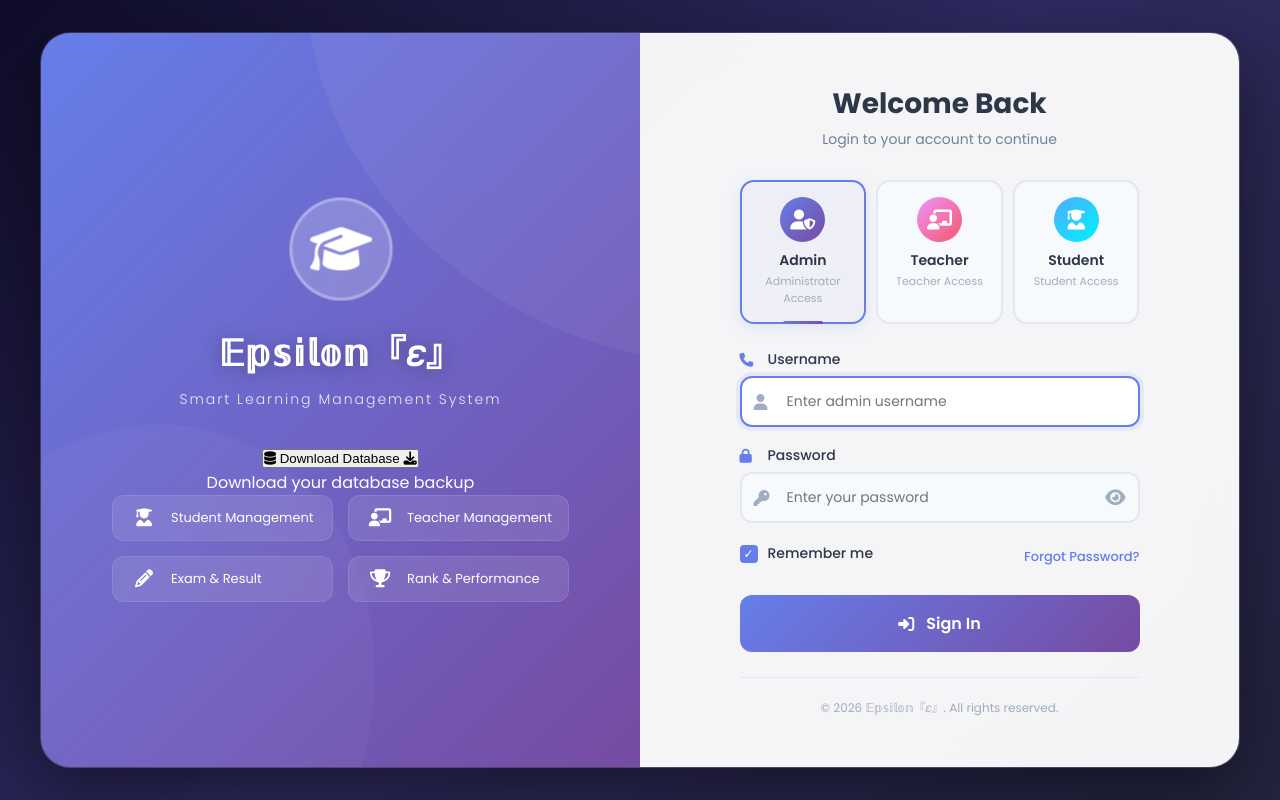
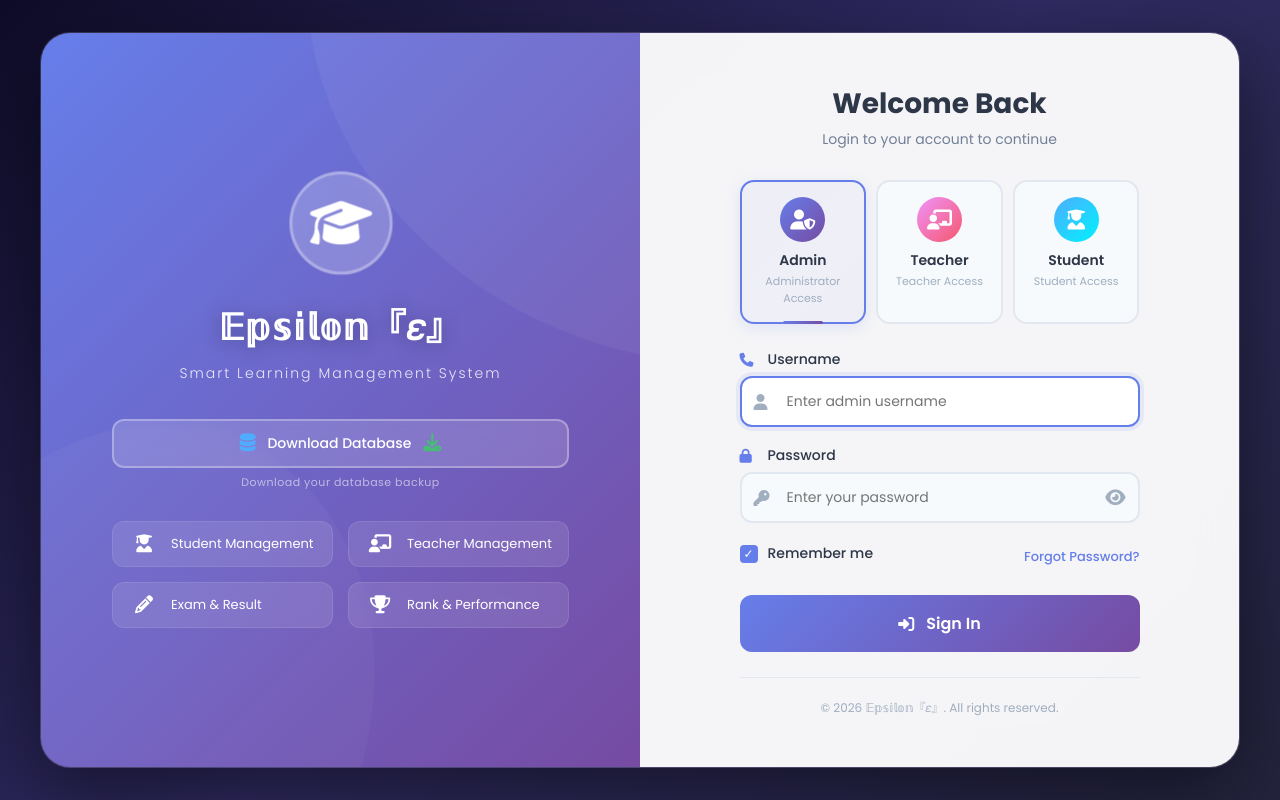
Before and after one commit to Rezu3/Epsilon0.2, a Flask app: page / in a window 1280 px wide. Run offline with Flask 3, Linux system fonts and the light colour scheme.

Commit message:
Update login.css

```diff
--- a/static/css/login.css
+++ b/static/css/login.css
@@ -710,3 +710,82 @@ body {
         font-size: 15px;
     }
 }
+
+
+/* static/css/login.css - এই অংশ যোগ করুন */
+
+/* Database Download Section */
+.db-download-section {
+    margin: 20px 0 30px;
+    text-align: center;
+}
+
+.db-download-btn {
+    display: inline-flex;
+    align-items: center;
+    gap: 12px;
+    padding: 12px 25px;
+    background: rgba(255, 255, 255, 0.15);
+    border: 2px solid rgba(255, 255, 255, 0.3);
+    border-radius: 12px;
+    color: white;
+    font-size: 14px;
+    font-weight: 500;
+    cursor: pointer;
+    transition: all 0.3s ease;
+    font-family: 'Poppins', sans-serif;
+    backdrop-filter: blur(10px);
+    width: 100%;
+    justify-content: center;
+}
+
+.db-download-btn:hover {
+    background: rgba(255, 255, 255, 0.25);
+    border-color: rgba(255, 255, 255, 0.5);
+    transform: translateY(-2px);
+    box-shadow: 0 8px 25px rgba(0, 0, 0, 0.2);
+}
+
+.db-download-btn i {
+    font-size: 18px;
+}
+
+.db-download-btn i:first-child {
+    color: #4facfe;
+}
+
+.db-download-btn i:last-child {
+    color: #48bb78;
+}
+
+.db-hint {
+    font-size: 11px;
+    opacity: 0.7;
+    margin-top: 6px;
+    color: rgba(255, 255, 255, 0.8);
+    letter-spacing: 0.5px;
+}
+
+/* Responsive */
+@media (max-width: 768px) {
+    .db-download-btn {
+        padding: 10px 18px;
+        font-size: 13px;
+    }
+
+    .db-hint {
+        font-size: 10px;
+    }
+}
+
+@media (max-width: 480px) {
+    .db-download-btn {
+        padding: 8px 14px;
+        font-size: 12px;
+        gap: 8px;
+    }
+
+    .db-download-btn i {
+        font-size: 14px;
+    }
+}
```
